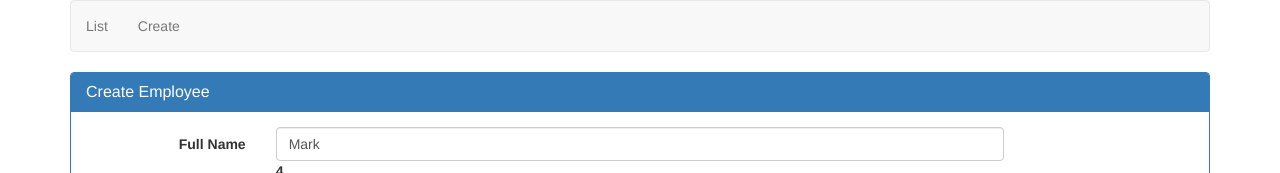
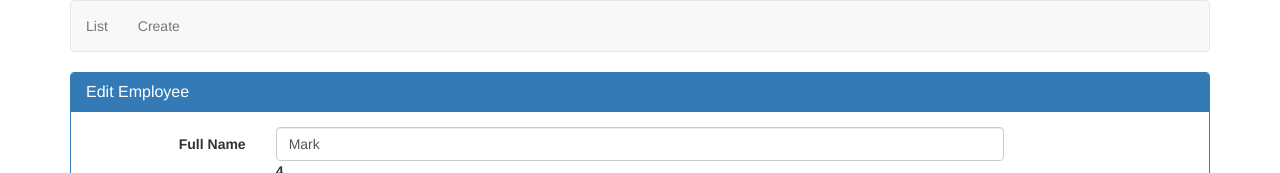
Before and after one commit to imsagarchopra/Angular6Demo, an Angular app: page /edit/1 in a window 1280 px wide. Shown: the top 173 px of the page. Built offline with nearby package versions, Linux system fonts and the light colour scheme; data requests are answered from the project's data file.

Commit message:
change page title dynamically

```diff
--- a/src/app/employee/create-employee.component.html
+++ b/src/app/employee/create-employee.component.html
@@ -1,7 +1,7 @@
 <form class="form-horizontal" [formGroup]="employeeForm" (ngSubmit)="onSubmit()">
   <div class="panel panel-primary">
     <div class="panel-heading">
-      <h3 class="panel-title">Create Employee</h3>
+      <h3 class="panel-title">{{pageTitle}}</h3>
     </div>
     <div class="panel-body">
       <!-- <div class="form-group" [ngClass]="{'has-error': (employeeForm.touched || employeeForm.dirty) && employeeForm.get('fullName')?.errors}">
--- a/src/app/employee/create-employee.component.ts
+++ b/src/app/employee/create-employee.component.ts
@@ -15,6 +15,7 @@
   employeeForm !: FormGroup;
   fullNameLength: number = 0;
   employee!: IEmployee;
+  pageTitle!: string;
 
   // This object will hold the messages to be displayed to the user
   // Notice, each key in this object has the same name as the
@@ -101,9 +102,11 @@
       const empId = <number><unknown>params.get('id');
 
       if(empId){
+        this.pageTitle = 'Edit Employee';
         this.getEmployee(empId);
       }
       else{
+        this.pageTitle = 'Create Employee';
         this.employee = {
           id:0,
           fullName: '',
```
